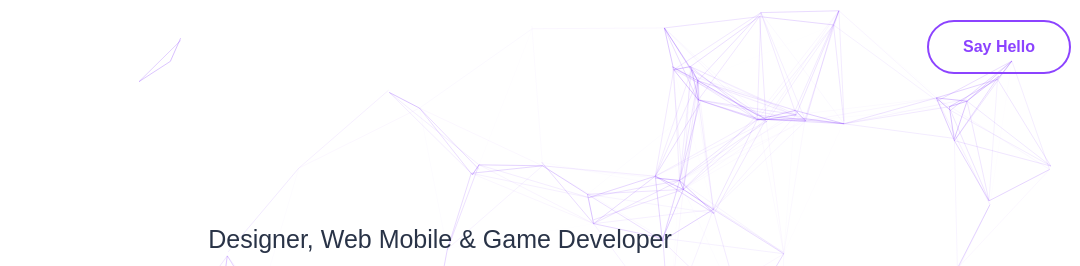
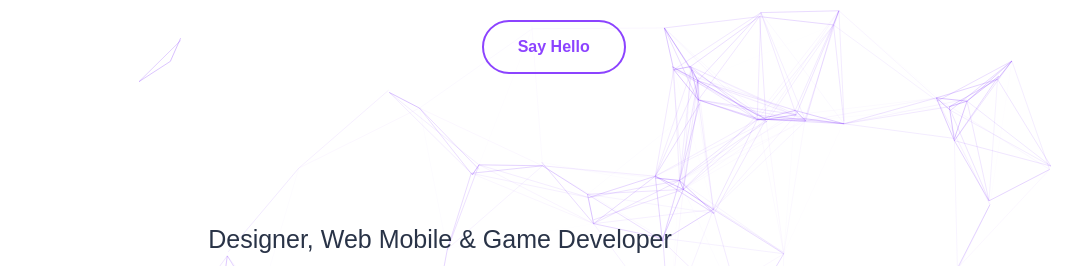
Before and after one commit to mastermajisosse/omjd, a plain HTML site: page index.html in a window 1280 px wide. Shown: the top 266 px of the page, 200-1280 px from the left. Drawn offline with nearby package versions, Linux system fonts and the light colour scheme.

Commit message:
Commit messages

```diff
--- a/css/main.css
+++ b/css/main.css
@@ -57,7 +57,7 @@ margin: 0;padding: 0;
 .marhba{
     position: relative;
     top: 20px;
-    left: 850px;
+    left: 95%;
 }
 .marhba a:hover, .marhba a:focus {
     background-color: #8C43FF;
```
